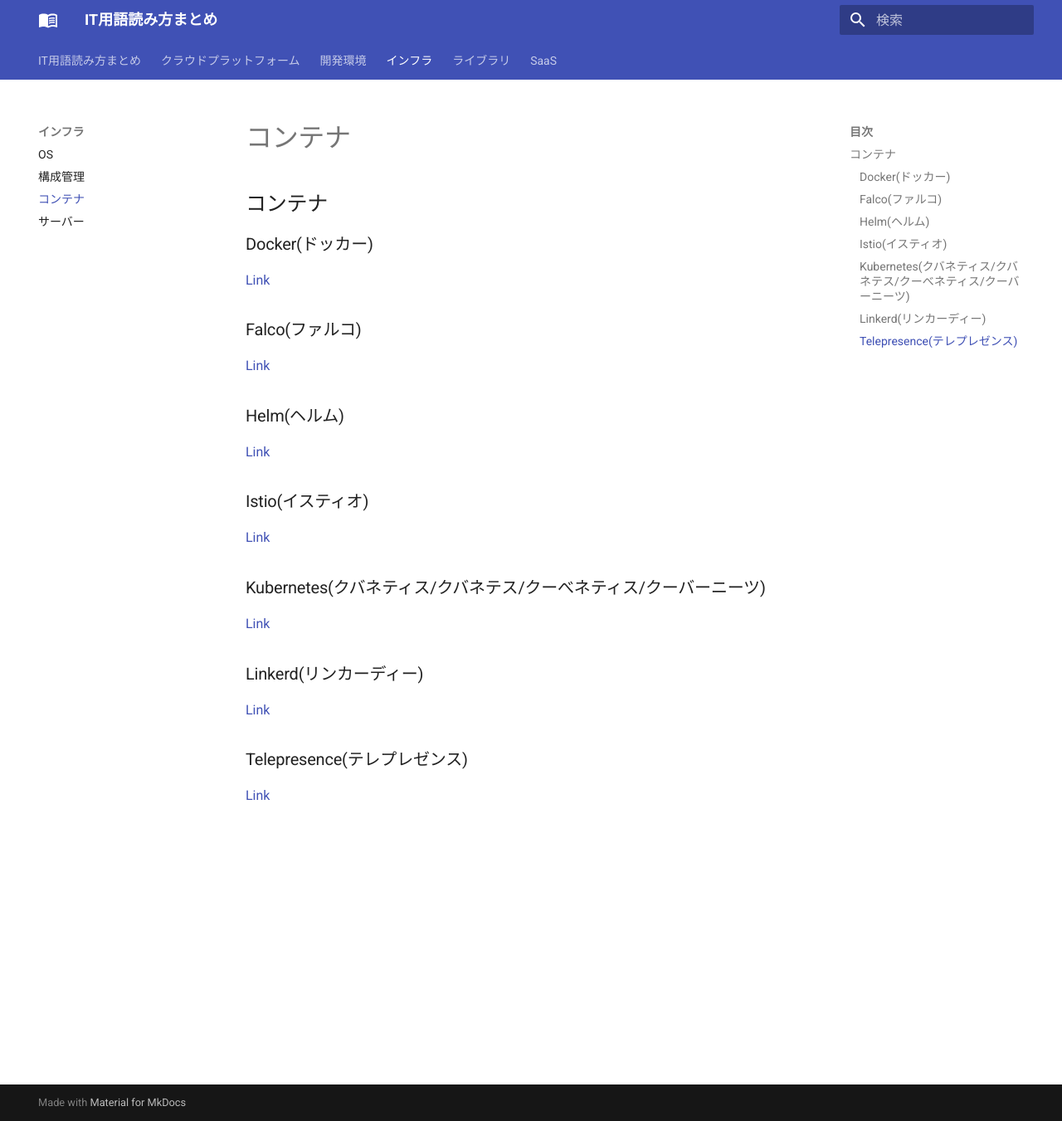
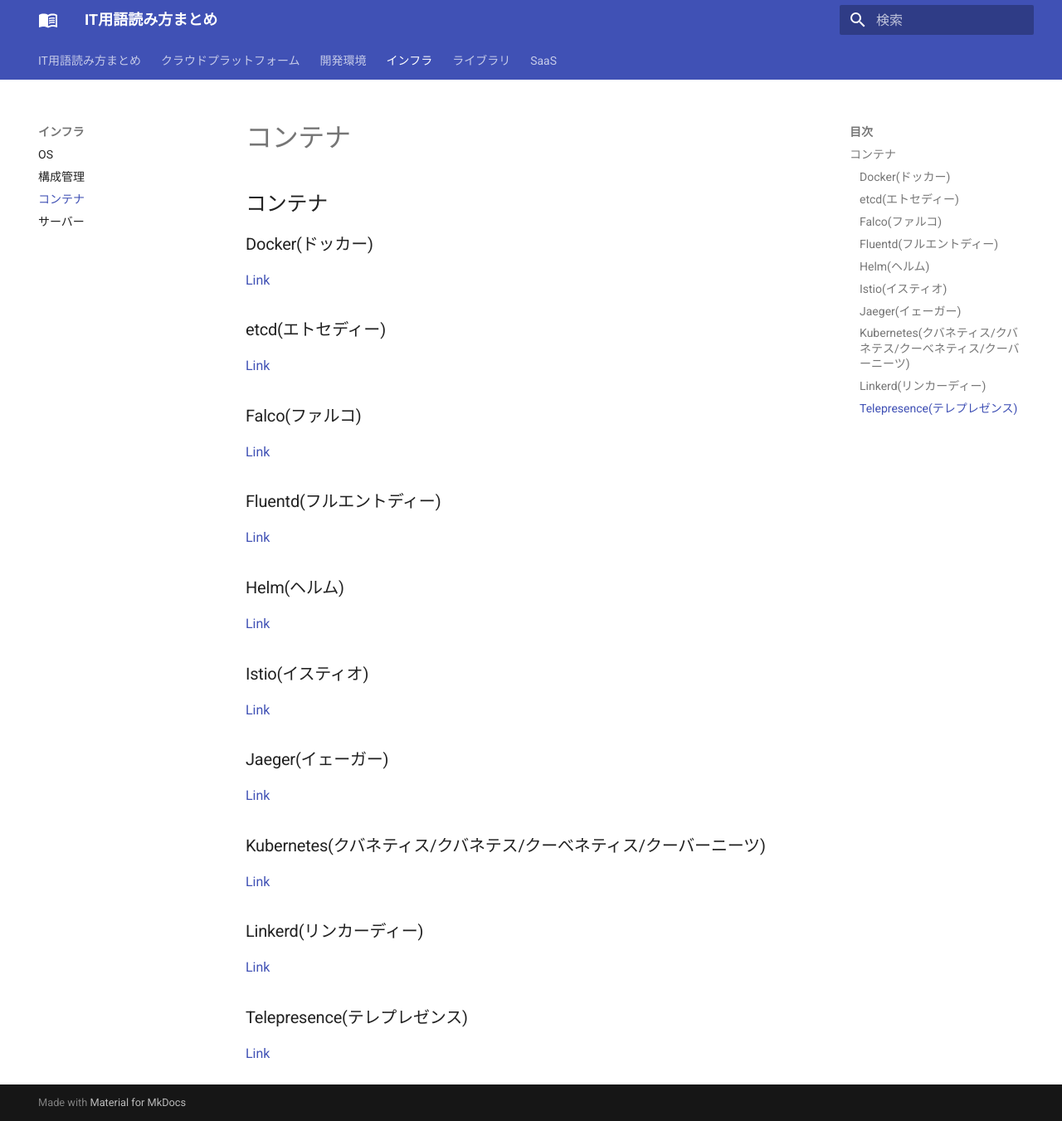
Before and after one commit to doara-developer/pronunciation-dict, an MkDocs documentation site: the page built from docs/infra/container.md, in a window 1280 px wide and 1351 px high. Shown: the whole window at 83% size. Built offline with MkDocs 1.6.1 and Material for MkDocs 9.7.7, drawn with Linux system fonts in a browser that asks for light colours.

Commit message:
Update container.md

```diff
--- a/docs/infra/container.md
+++ b/docs/infra/container.md
@@ -3,14 +3,23 @@
 ### Docker(ドッカー)
 [Link](https://www.docker.com/)
 
+### etcd(エトセディー)
+[Link](https://github.com/etcd-io)
+
 ### Falco(ファルコ)
 [Link](https://falco.org/)
+
+### Fluentd(フルエントディー)
+[Link](https://www.fluentd.org/)
 
 ### Helm(ヘルム)
 [Link](https://helm.sh/ja/)
 
 ### Istio(イスティオ)
 [Link](https://istio.io/)
+
+### Jaeger(イェーガー)
+[Link](https://www.jaegertracing.io/)
 
 ### Kubernetes(クバネティス/クバネテス/クーべネティス/クーバーニーツ)
 [Link](https://github.com/kubernetes/kubernetes)
```
